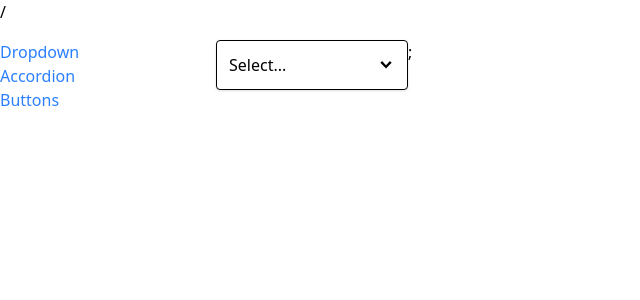
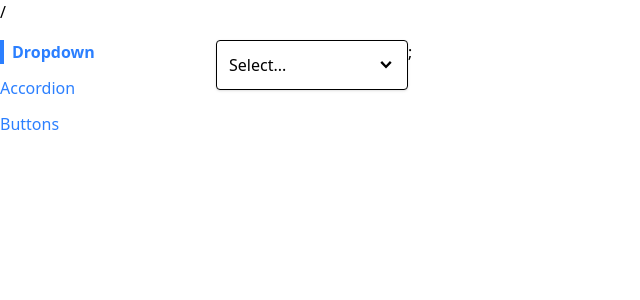
Before and after one commit to MacCode7110/comps, a React (Vite) app: page / in a window 1280 px wide. Shown: the top 300 px of the page, without its empty margins (0-640 px from the left). Built offline with nearby package versions, Linux system fonts and the light colour scheme.

Commit message:
Wrapup navigation

```diff
--- a/src/components/Link.js
+++ b/src/components/Link.js
@@ -1,10 +1,13 @@
 import classNames from 'classnames';
 import useNavigation from '../hooks/use-navigation';
 
-function Link({ to, children }) {
-    const { navigate } = useNavigation();
+function Link({ to, children, className, activeClassName }) {
+    const { navigate, currentPath } = useNavigation();
 
-    const classes = classNames('text-blue-500');
+    const classes = classNames('text-blue-500',
+        className,
+        currentPath === to && activeClassName
+    );
 
     const handleClick = (event) => {
         // If the user is holding down the metaKey or ctrlKey, then allow the browser to go through the normal navigation behavior and attempt to open up a new tab:
--- a/src/components/SideBar.js
+++ b/src/components/SideBar.js
@@ -17,13 +17,13 @@
     ];
 
     const renderedLinks = links.map((link) => {
-        return <Link key={link.label} to={link.path}>
+        return <Link key={link.label} to={link.path} className="mb-3" activeClassName="font-bold border-l-4 border-blue-500 pl-2">
             {link.label}
         </Link>
     });
 
     return (
-        <div className="sticky top-0 overflow-y-scroll flex flex-col">
+        <div className="sticky top-0 overflow-y-scroll flex flex-col items-start">
             {renderedLinks}
         </div>
     );
```
